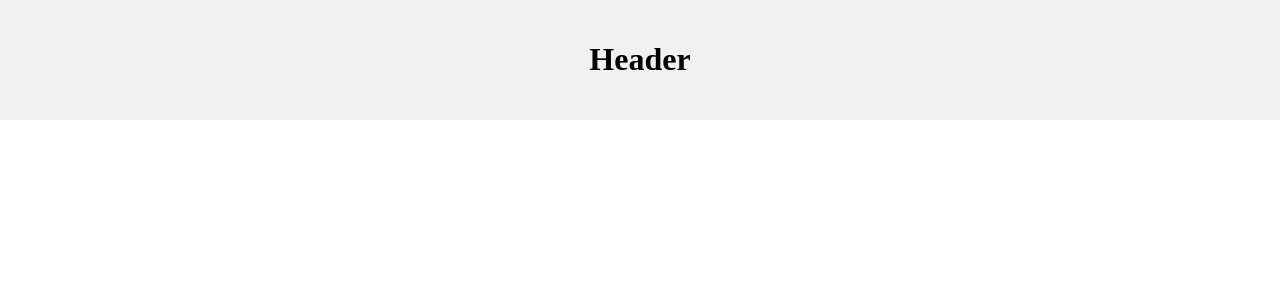
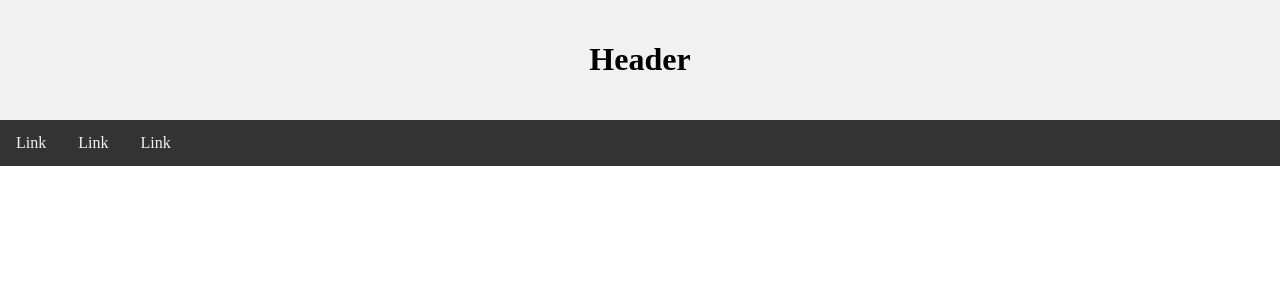
Before and after one commit to alt-thompson/sample-pages, a Jekyll site: the page docs/layout.html, which Jekyll copies as it is, in a window 1280 px wide. Shown: the top 300 px of the page. Built offline with Jekyll 4.4.1, drawn with Linux system fonts in a browser that asks for light colours.

Commit message:
add topnav to layout.html

```diff
--- a/docs/layout.html
+++ b/docs/layout.html
@@ -8,12 +8,21 @@
         * { box-sizing: border-box; }
         body { margin: 0 }
         .header { background-color: #f1f1f1; padding: 20px; text-align: center; }
-
+        .topnav { overflow: hidden; background-color: #333; }
+        .topnav a { float: left; display: block; color: #f2f2f2; text-align: center; padding: 14px 16px; text-decoration: none; }
+        .topnav a:hover { background-color: #ddd; color: black; }
     </style>
   </head>
   <body>
+
     <div class="header">
       <h1>Header</h1>
     </div>
+
+    <div class="topnav">
+        <a href="#">Link</a>
+        <a href="#">Link</a>
+        <a href="#">Link</a>
+    </div>
   </body>
 </html>
```
Also changed, not shown: 1 other file.
